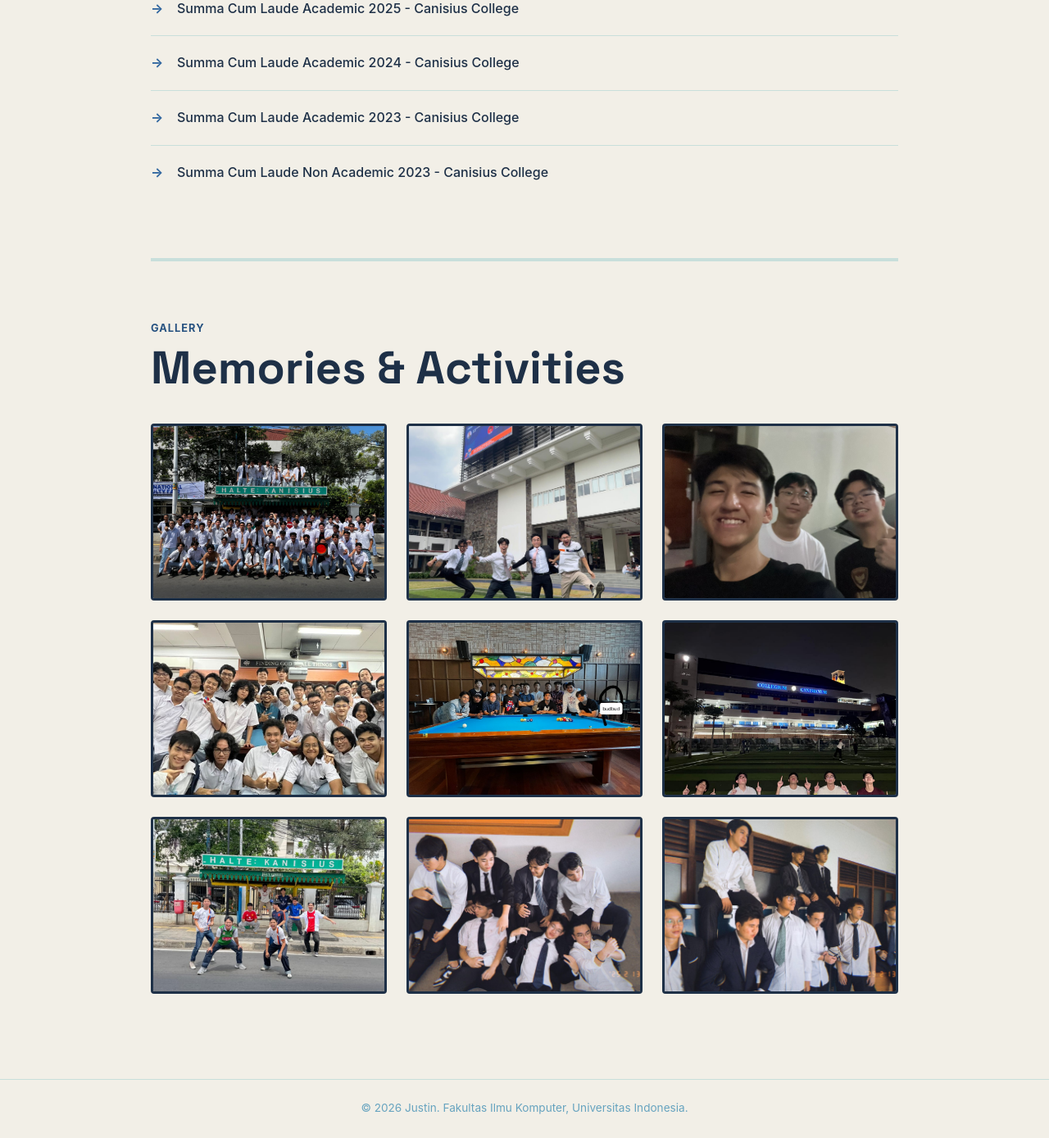
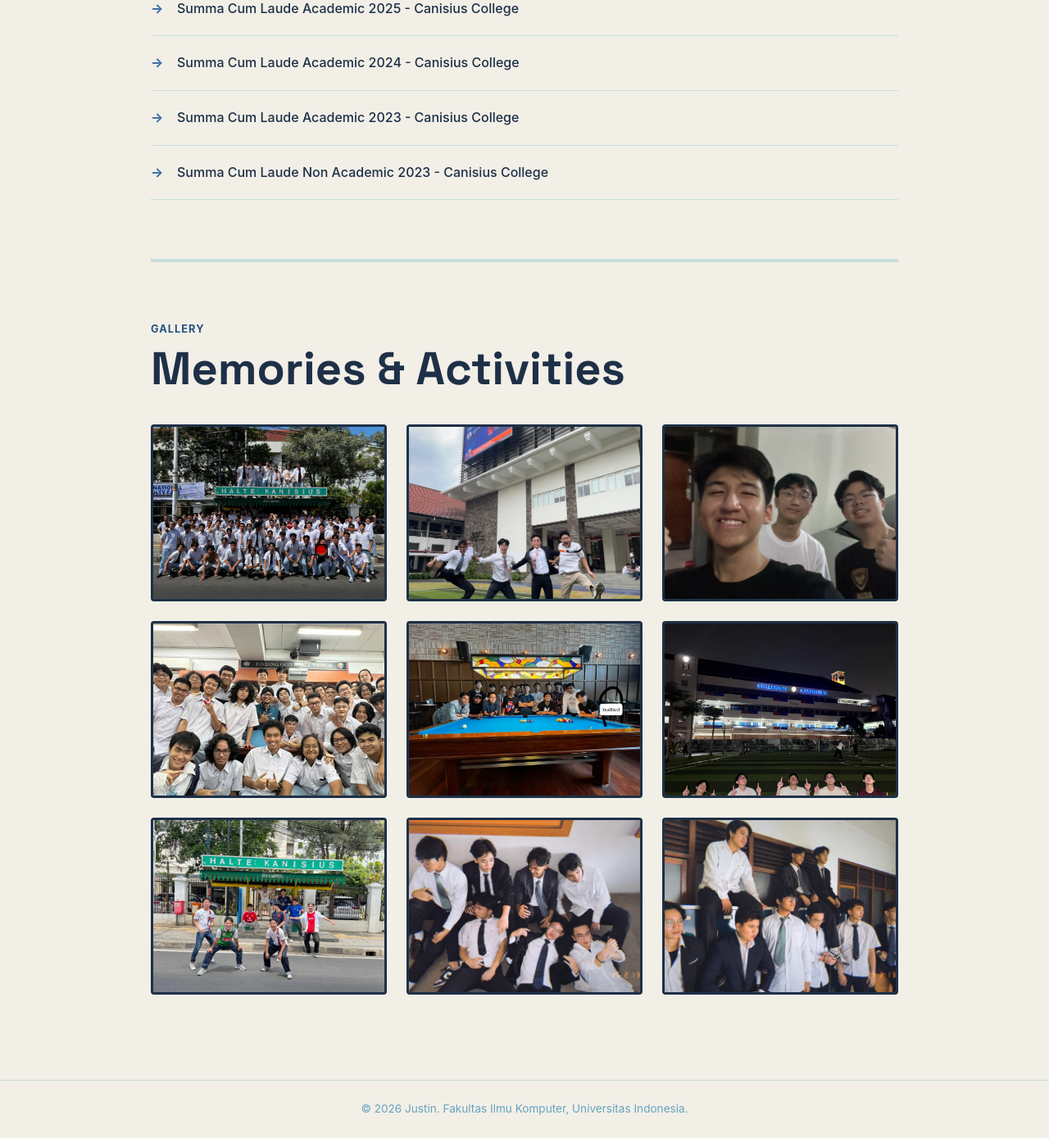
Before and after one commit to jhalimsaputra-cloud/myportofolio, a Django app: page /education/ in a window 1280 px wide. Shown: the part 1091-2480 px from the top of the page at 82% size. Before the commit the page ends 2451 px from the top, so only its background shows below. Run offline with Django 5.2, Linux system fonts and the light colour scheme.

Commit message:
feat(css) Membatalkan Opsi Menghilangkan border-bottom untuk elemen prestasi di list achievements

```diff
--- a/static/css/style.css
+++ b/static/css/style.css
@@ -384,10 +384,6 @@ h1, .brand {
     color: var(--accent-dark);
 }
 
-/* Mencegah penumpukan garis (border) ganda antara elemen li terbawah dengan container parent-nya */
-.achievements-list li:last-child {
-    border-bottom: none;
-}
 
 /* --- Gallery Section --- */
 
```
